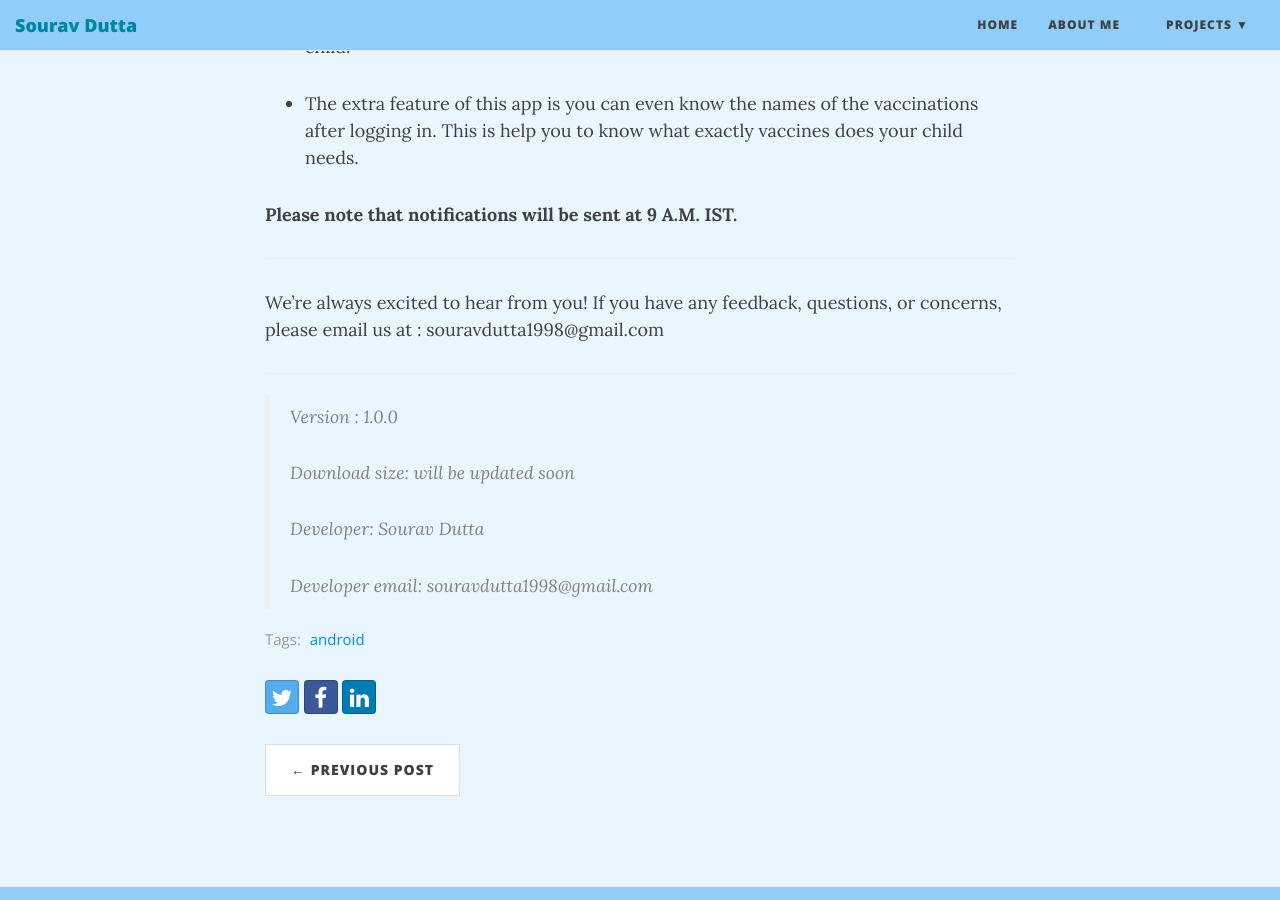
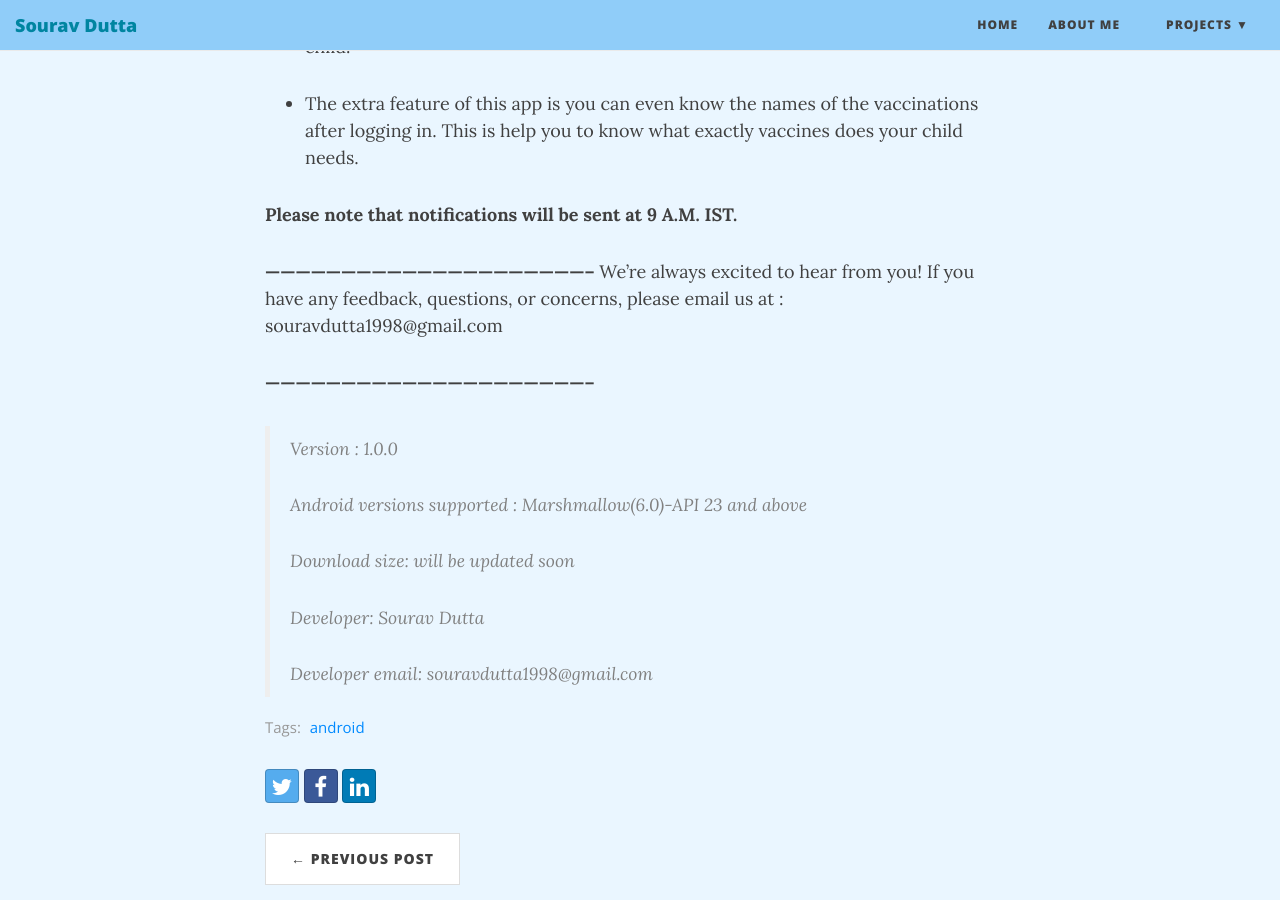
Before and after one commit to souravdutta1998/souravdutta1998.github.io, a Jekyll site: the page built from _posts/2018-02-12-project-whenimmunize.md, in a window 1280 px wide and 900 px high, scrolled down 798 px. Built offline with Jekyll 4.4.1, drawn with Linux system fonts in a browser that asks for light colours; nearby versions of some CDN libraries.

Commit message:
Update 2018-02-12-project-whenimmunize.md

```diff
--- a/_posts/2018-02-12-project-whenimmunize.md
+++ b/_posts/2018-02-12-project-whenimmunize.md
@@ -22,12 +22,14 @@ Link will be available for download soon!
 
 **Please note that notifications will be sent at 9 A.M. IST.**
 
------------------------------------------------------------------
+**-----------------------------------------------------------------**
 We're always excited to hear from you! If you have any feedback, questions, or concerns, please email us at : souravdutta1998@gmail.com
 
------------------------------------------------------------------
+**-----------------------------------------------------------------**
 
 > Version : 1.0.0
+>
+> Android versions supported : Marshmallow(6.0)-API 23 and above
 >
 > Download size: _will be updated soon_
 >
```
